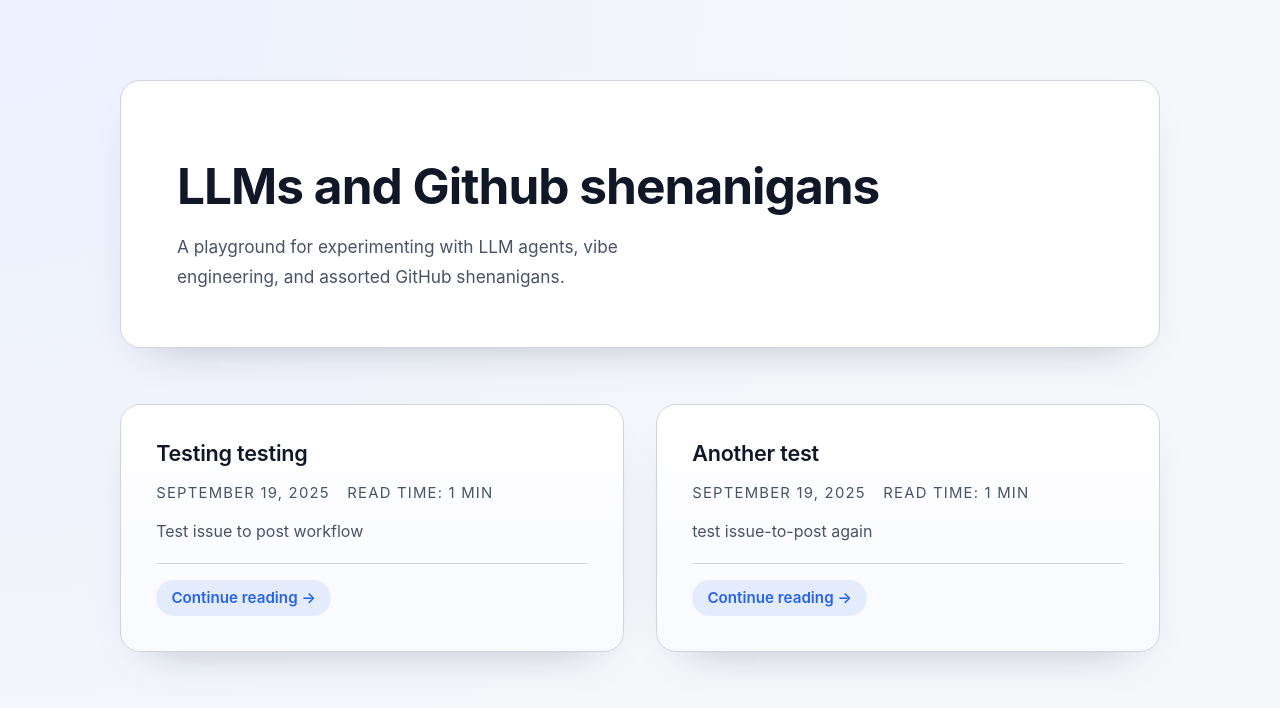
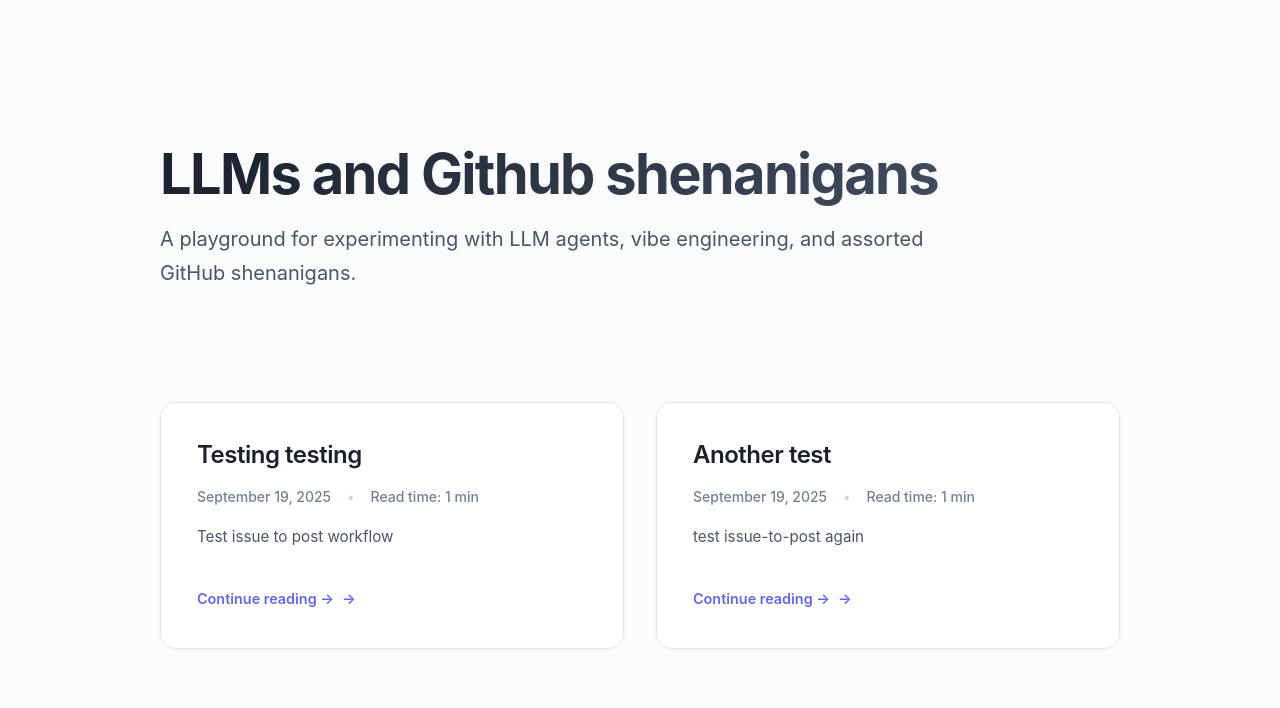
Before and after one commit to shaobohou/shaobohou.github.io, a Jekyll site: the page built from index.html, in a window 1280 px wide. Shown: the top 708 px of the page. Built offline with Jekyll 4.4.1, drawn with Linux system fonts in a browser that asks for light colours.

Commit message:
Refine blog template with tasteful, elegant design (#13)

```diff
--- a/_layouts/default.html
+++ b/_layouts/default.html
@@ -7,348 +7,481 @@
   <style>
     :root {
       color-scheme: light dark;
-      --page-bg: #f5f7fb;
-      --page-bg-accent: #ecf0ff;
+      --page-bg: #fafbfd;
+      --page-bg-accent: #f0f4f9;
       --card: #ffffff;
-      --card-muted: #f9fafe;
-      --text: #101828;
-      --text-muted: #475467;
-      --border: #d0d5dd;
-      --accent: #2563eb;
-      --accent-soft: rgba(37, 99, 235, 0.12);
-      --shadow: 0 20px 45px -30px rgba(15, 23, 42, 0.35);
-      --radius-lg: 20px;
+      --card-hover: #ffffff;
+      --text: #1a202c;
+      --text-secondary: #4a5568;
+      --text-muted: #718096;
+      --border: #e2e8f0;
+      --border-hover: #cbd5e0;
+      --accent: #6366f1;
+      --accent-hover: #4f46e5;
+      --accent-soft: rgba(99, 102, 241, 0.08);
+      --shadow-sm: 0 1px 3px rgba(0, 0, 0, 0.04);
+      --shadow: 0 4px 16px rgba(0, 0, 0, 0.06);
+      --shadow-lg: 0 12px 40px rgba(0, 0, 0, 0.1);
+      --radius: 12px;
+      --radius-lg: 16px;
     }
 
     @media (prefers-color-scheme: dark) {
       :root {
-        --page-bg: #0f172a;
-        --page-bg-accent: #111c34;
-        --card: rgba(15, 23, 42, 0.92);
-        --card-muted: rgba(22, 30, 49, 0.85);
-        --text: #f8fafc;
-        --text-muted: #cbd5f5;
-        --border: rgba(148, 163, 184, 0.35);
-        --accent: #93c5fd;
-        --accent-soft: rgba(96, 165, 250, 0.28);
-        --shadow: 0 28px 60px -35px rgba(2, 6, 23, 0.6);
+        --page-bg: #0a0e1a;
+        --page-bg-accent: #131826;
+        --card: #161b2e;
+        --card-hover: #1a2035;
+        --text: #f7fafc;
+        --text-secondary: #cbd5e0;
+        --text-muted: #a0aec0;
+        --border: rgba(226, 232, 240, 0.1);
+        --border-hover: rgba(226, 232, 240, 0.2);
+        --accent: #818cf8;
+        --accent-hover: #a5b4fc;
+        --accent-soft: rgba(129, 140, 248, 0.12);
+        --shadow-sm: 0 1px 3px rgba(0, 0, 0, 0.3);
+        --shadow: 0 4px 16px rgba(0, 0, 0, 0.4);
+        --shadow-lg: 0 12px 40px rgba(0, 0, 0, 0.5);
       }
     }
 
     * {
       box-sizing: border-box;
+      margin: 0;
+      padding: 0;
     }
 
     body {
-      margin: 0;
-      font-family: "Inter", "Segoe UI", -apple-system, BlinkMacSystemFont, sans-serif;
+      font-family: -apple-system, BlinkMacSystemFont, "Segoe UI", "Roboto", "Oxygen", "Ubuntu", "Cantarell", "Fira Sans", "Droid Sans", "Helvetica Neue", sans-serif;
+      -webkit-font-smoothing: antialiased;
+      -moz-osx-font-smoothing: grayscale;
       color: var(--text);
       background: var(--page-bg);
+      line-height: 1.6;
     }
 
     a {
       color: inherit;
+      transition: color 0.2s ease;
+    }
+
+    a:hover {
+      color: var(--accent);
     }
   </style>
   {% if page.url == '/' %}
   <style>
     body.home {
-      background: radial-gradient(circle at top left, var(--page-bg-accent), transparent 55%),
-                  var(--page-bg);
       min-height: 100vh;
-      padding: clamp(3rem, 7vw, 5rem) clamp(1.75rem, 6vw, 3.5rem);
+      padding: clamp(3rem, 8vw, 6rem) clamp(1.5rem, 5vw, 3rem);
       display: flex;
       justify-content: center;
+      align-items: flex-start;
     }
 
     .home main {
-      width: min(1040px, 100%);
+      width: min(960px, 100%);
       display: flex;
       flex-direction: column;
-      gap: clamp(2.5rem, 6vw, 3.5rem);
+      gap: clamp(3rem, 6vw, 4rem);
     }
 
     .home header {
-      background: var(--card);
-      border: 1px solid var(--border);
-      border-radius: var(--radius-lg);
-      padding: clamp(2.25rem, 5vw, 3.5rem);
-      box-shadow: var(--shadow);
-    }
-
-    .home header .label {
-      display: inline-flex;
-      align-items: center;
-      gap: 0.5rem;
-      padding: 0.35rem 0.9rem;
-      font-size: 0.85rem;
-      font-weight: 600;
-      letter-spacing: 0.15em;
-      text-transform: uppercase;
-      color: var(--accent);
-      background: var(--accent-soft);
-      border-radius: 999px;
+      text-align: left;
+      padding: clamp(2rem, 4vw, 3rem) 0;
     }
 
     .home header h1 {
-      margin: 1.2rem 0 1rem;
-      font-size: clamp(2.5rem, 4vw, 3.1rem);
-      letter-spacing: -0.02em;
+      font-size: clamp(2.5rem, 5vw, 3.5rem);
+      font-weight: 700;
+      letter-spacing: -0.03em;
+      line-height: 1.1;
+      margin-bottom: 1rem;
+      background: linear-gradient(135deg, var(--text) 0%, var(--text-secondary) 100%);
+      -webkit-background-clip: text;
+      -webkit-text-fill-color: transparent;
+      background-clip: text;
     }
 
-    .home header p {
+    .home header .hero-description {
+      font-size: clamp(1.1rem, 2vw, 1.25rem);
+      line-height: 1.7;
+      color: var(--text-secondary);
+      max-width: 65ch;
       margin: 0;
-      max-width: 48ch;
-      line-height: 1.7;
-      color: var(--text-muted);
-      font-size: 1.08rem;
     }
 
     .home .posts-grid {
       display: grid;
-      grid-template-columns: repeat(auto-fit, minmax(280px, 1fr));
+      grid-template-columns: repeat(auto-fill, minmax(min(100%, 300px), 1fr));
       gap: clamp(1.5rem, 3vw, 2rem);
     }
 
     .home .post-card {
+      position: relative;
       display: flex;
       flex-direction: column;
-      gap: 1.1rem;
-      padding: clamp(1.75rem, 3vw, 2.2rem);
-      background: linear-gradient(180deg, var(--card) 0%, var(--card-muted) 100%);
+      gap: 1rem;
+      padding: clamp(1.75rem, 3vw, 2.25rem);
+      background: var(--card);
       border: 1px solid var(--border);
       border-radius: var(--radius-lg);
-      box-shadow: var(--shadow);
-      transition: transform 0.25s ease, box-shadow 0.25s ease, border-color 0.25s ease;
+      box-shadow: var(--shadow-sm);
+      transition: all 0.3s cubic-bezier(0.4, 0, 0.2, 1);
+      overflow: hidden;
     }
 
-    .home .post-card:hover,
-    .home .post-card:focus-within {
-      transform: translateY(-6px);
-      box-shadow: 0 26px 55px -35px rgba(15, 23, 42, 0.45);
-      border-color: var(--accent);
+    .home .post-card::before {
+      content: '';
+      position: absolute;
+      top: 0;
+      left: 0;
+      right: 0;
+      height: 3px;
+      background: linear-gradient(90deg, var(--accent), var(--accent-hover));
+      opacity: 0;
+      transition: opacity 0.3s ease;
+    }
+
+    .home .post-card:hover {
+      transform: translateY(-4px);
+      box-shadow: var(--shadow-lg);
+      border-color: var(--border-hover);
+      background: var(--card-hover);
+    }
+
+    .home .post-card:hover::before {
+      opacity: 1;
     }
 
     .home .post-title {
-      margin: 0;
-      font-size: 1.35rem;
+      font-size: clamp(1.25rem, 2vw, 1.5rem);
       font-weight: 600;
-      letter-spacing: -0.01em;
+      letter-spacing: -0.02em;
+      line-height: 1.3;
     }
 
     .home .post-title a {
-      color: inherit;
       text-decoration: none;
+      color: var(--text);
+      transition: color 0.2s ease;
     }
 
-    .home .post-title a:hover,
-    .home .post-title a:focus {
+    .home .post-title a:hover {
       color: var(--accent);
-      text-decoration: underline;
-      text-decoration-thickness: 0.12em;
     }
 
     .home .post-meta {
       display: flex;
       flex-wrap: wrap;
       align-items: center;
-      gap: 0.6rem 1.1rem;
-      font-size: 0.93rem;
+      gap: 0.5rem 1rem;
+      font-size: 0.875rem;
       color: var(--text-muted);
-      letter-spacing: 0.08em;
-      text-transform: uppercase;
+      font-weight: 500;
+    }
+
+    .home .post-meta span:not(:last-child)::after {
+      content: '•';
+      margin-left: 1rem;
+      color: var(--border-hover);
     }
 
     .home .post-excerpt {
-      margin: 0;
-      color: var(--text-muted);
-      line-height: 1.6;
+      color: var(--text-secondary);
+      line-height: 1.7;
+      font-size: 0.95rem;
+      flex-grow: 1;
     }
 
     .home .post-footer {
       margin-top: auto;
-      display: flex;
-      justify-content: flex-start;
-      padding-top: 1rem;
-      border-top: 1px solid var(--border);
+      padding-top: 1.25rem;
     }
 
     .home .post-cta {
       display: inline-flex;
       align-items: center;
       gap: 0.5rem;
-      padding: 0.55rem 0.95rem;
-      font-size: 0.95rem;
+      font-size: 0.9rem;
       font-weight: 600;
       color: var(--accent);
-      background: rgba(37, 99, 235, 0.1);
-      border-radius: 999px;
       text-decoration: none;
-      transition: background 0.2s ease, color 0.2s ease, transform 0.2s ease;
+      transition: all 0.2s ease;
     }
 
-    .home .post-cta:hover,
-    .home .post-cta:focus {
-      color: #ffffff;
-      background: var(--accent);
-      transform: translateX(2px);
+    .home .post-cta::after {
+      content: '→';
+      transition: transform 0.2s ease;
     }
 
-    @media (max-width: 720px) {
+    .home .post-cta:hover {
+      color: var(--accent-hover);
+      gap: 0.75rem;
+    }
+
+    .home .post-cta:hover::after {
+      transform: translateX(3px);
+    }
+
+    @media (max-width: 768px) {
       body.home {
-        padding: 2.5rem 1.25rem 3rem;
+        padding: 2rem 1.25rem 3rem;
       }
 
-      .home header,
-      .home .post-card {
-        padding: 1.75rem 1.5rem 2rem;
+      .home header {
+        padding: 1.5rem 0;
+      }
+
+      .home .posts-grid {
+        grid-template-columns: 1fr;
       }
     }
   </style>
   {% elsif page.layout == 'post' %}
   <style>
     body.post {
-      background: radial-gradient(circle at top right, var(--page-bg-accent), transparent 60%),
-                  var(--page-bg);
-      padding: clamp(2.5rem, 6vw, 4rem) clamp(1.25rem, 5vw, 3rem);
+      min-height: 100vh;
+      padding: clamp(3rem, 6vw, 5rem) clamp(1.5rem, 5vw, 3rem);
       display: flex;
       justify-content: center;
     }
 
     .post main {
-      width: min(840px, 100%);
+      width: min(740px, 100%);
     }
 
     .post .post-article {
       background: var(--card);
       border: 1px solid var(--border);
-      border-radius: clamp(18px, 4vw, 26px);
+      border-radius: var(--radius-lg);
       box-shadow: var(--shadow);
-      padding: clamp(2.2rem, 5vw, 3rem);
+      padding: clamp(2.5rem, 5vw, 3.5rem);
       display: flex;
       flex-direction: column;
-      gap: clamp(1.5rem, 4vw, 2.5rem);
+      gap: clamp(1.75rem, 4vw, 2.5rem);
     }
 
     .post .post-back {
       display: inline-flex;
       align-items: center;
-      gap: 0.4rem;
+      gap: 0.5rem;
       font-weight: 600;
-      font-size: 0.95rem;
-      color: var(--accent);
+      font-size: 0.9rem;
+      color: var(--text-muted);
       text-decoration: none;
-      margin-bottom: 0.8rem;
+      transition: all 0.2s ease;
+      margin-bottom: 1rem;
     }
 
     .post .post-back::before {
-      content: '\2190';
-      font-size: 1rem;
+      content: '←';
       transition: transform 0.2s ease;
     }
 
-    .post .post-back:hover::before,
-    .post .post-back:focus::before {
-      transform: translateX(-2px);
+    .post .post-back:hover {
+      color: var(--accent);
+      gap: 0.65rem;
+    }
+
+    .post .post-back:hover::before {
+      transform: translateX(-3px);
     }
 
     .post .post-label {
       display: inline-flex;
       align-items: center;
       gap: 0.4rem;
-      padding: 0.35rem 0.9rem;
+      padding: 0.4rem 1rem;
       background: var(--accent-soft);
       color: var(--accent);
       font-weight: 600;
-      font-size: 0.82rem;
-      letter-spacing: 0.14em;
+      font-size: 0.75rem;
+      letter-spacing: 0.1em;
       text-transform: uppercase;
-      border-radius: 999px;
-      margin-bottom: 0.6rem;
+      border-radius: 6px;
+      margin-bottom: 1rem;
     }
 
     .post .post-header h1 {
-      margin: 0.8rem 0 0.6rem;
-      font-size: clamp(2.1rem, 4vw, 2.8rem);
-      letter-spacing: -0.02em;
-      line-height: 1.15;
+      margin: 0 0 1rem;
+      font-size: clamp(2rem, 4vw, 2.75rem);
+      font-weight: 700;
+      letter-spacing: -0.03em;
+      line-height: 1.2;
+      color: var(--text);
     }
 
     .post .post-meta {
       display: flex;
       flex-wrap: wrap;
-      gap: 0.75rem 1.5rem;
-      font-size: 0.95rem;
+      gap: 0.5rem 1rem;
+      font-size: 0.875rem;
       color: var(--text-muted);
-      letter-spacing: 0.08em;
-      text-transform: uppercase;
+      font-weight: 500;
+      padding-bottom: 1.5rem;
+      border-bottom: 1px solid var(--border);
+    }
+
+    .post .post-meta span:not(:last-child)::after {
+      content: '•';
+      margin-left: 1rem;
+      color: var(--border-hover);
     }
 
     .post .post-summary {
       margin: 0;
-      color: var(--text-muted);
-      line-height: 1.65;
-      font-size: 1.05rem;
+      color: var(--text-secondary);
+      line-height: 1.8;
+      font-size: 1.125rem;
+      padding: 1.5rem 0;
+      border-bottom: 1px solid var(--border);
     }
 
     .post .post-content {
       color: var(--text);
-      line-height: 1.75;
-      font-size: 1.05rem;
+      line-height: 1.8;
+      font-size: 1.0625rem;
     }
 
     .post .post-content a {
       color: var(--accent);
       text-decoration: underline;
-      text-decoration-thickness: 0.12em;
+      text-decoration-thickness: 1px;
+      text-underline-offset: 2px;
+      transition: all 0.2s ease;
+    }
+
+    .post .post-content a:hover {
+      color: var(--accent-hover);
+      text-decoration-thickness: 2px;
     }
 
     .post .post-content > * + * {
-      margin-top: 1.2rem;
+      margin-top: 1.5rem;
     }
 
-    .post .post-content h2,
-    .post .post-content h3,
+    .post .post-content h2 {
+      color: var(--text);
+      font-size: 1.75rem;
+      font-weight: 700;
+      letter-spacing: -0.02em;
+      margin-top: 3rem;
+      margin-bottom: 1rem;
+      line-height: 1.3;
+    }
+
+    .post .post-content h3 {
+      color: var(--text);
+      font-size: 1.375rem;
+      font-weight: 600;
+      letter-spacing: -0.01em;
+      margin-top: 2.5rem;
+      margin-bottom: 0.875rem;
+      line-height: 1.3;
+    }
+
     .post .post-content h4 {
       color: var(--text);
-      margin-top: 2.2rem;
-      margin-bottom: 0.8rem;
-      line-height: 1.2;
+      font-size: 1.125rem;
+      font-weight: 600;
+      margin-top: 2rem;
+      margin-bottom: 0.75rem;
+      line-height: 1.4;
+    }
+
+    .post .post-content p {
+      margin: 1.5rem 0;
+    }
+
+    .post .post-content ul,
+    .post .post-content ol {
+      padding-left: 1.5rem;
+      margin: 1.5rem 0;
+    }
+
+    .post .post-content li {
+      margin: 0.5rem 0;
     }
 
     .post .post-content blockquote {
+      margin: 2rem 0;
+      padding: 1.25rem 1.5rem;
+      border-left: 3px solid var(--accent);
+      background: var(--accent-soft);
+      border-radius: 0 var(--radius) var(--radius) 0;
+      font-style: italic;
+      color: var(--text-secondary);
+    }
+
+    .post .post-content blockquote p {
       margin: 0;
-      padding: 1.2rem 1.4rem;
-      border-left: 4px solid var(--accent);
-      background: rgba(37, 99, 235, 0.08);
-      border-radius: 0 12px 12px 0;
-      font-style: italic;
-      color: var(--text);
     }
 
     .post .post-content code {
-      font-family: "JetBrains Mono", "Fira Code", ui-monospace, SFMono-Regular, Menlo, Monaco, Consolas, "Liberation Mono", "Courier New", monospace;
-      background: rgba(15, 23, 42, 0.08);
-      padding: 0.2rem 0.4rem;
-      border-radius: 6px;
-      font-size: 0.95em;
+      font-family: ui-monospace, SFMono-Regular, "SF Mono", Menlo, Consolas, "Liberation Mono", monospace;
+      background: var(--accent-soft);
+      color: var(--accent-hover);
+      padding: 0.2em 0.4em;
+      border-radius: 4px;
+      font-size: 0.9em;
     }
 
     .post .post-content pre {
-      padding: 1.2rem 1.4rem;
-      background: rgba(15, 23, 42, 0.85);
-      color: #f8fafc;
+      margin: 2rem 0;
+      padding: 1.5rem;
+      background: var(--card-hover);
+      border: 1px solid var(--border);
       overflow-x: auto;
-      border-radius: 14px;
+      border-radius: var(--radius);
+      box-shadow: var(--shadow-sm);
     }
 
-    @media (max-width: 720px) {
+    .post .post-content pre code {
+      background: transparent;
+      color: var(--text);
+      padding: 0;
+      border-radius: 0;
+      font-size: 0.875rem;
+    }
+
+    .post .post-content img {
+      max-width: 100%;
+      height: auto;
+      border-radius: var(--radius);
+      margin: 2rem 0;
+    }
+
+    .post .post-content hr {
+      border: none;
+      border-top: 1px solid var(--border);
+      margin: 3rem 0;
+    }
+
+    @media (max-width: 768px) {
       body.post {
-        padding: 2.2rem 1rem 2.8rem;
+        padding: 2rem 1.25rem 3rem;
       }
 
       .post .post-article {
-        padding: 1.8rem 1.4rem 2rem;
+        padding: 2rem 1.5rem;
+      }
+
+      .post .post-header h1 {
+        font-size: 1.75rem;
+      }
+
+      .post .post-content {
+        font-size: 1rem;
+      }
+
+      .post .post-content h2 {
+        font-size: 1.5rem;
+      }
+
+      .post .post-content h3 {
+        font-size: 1.25rem;
       }
     }
   </style>
```
